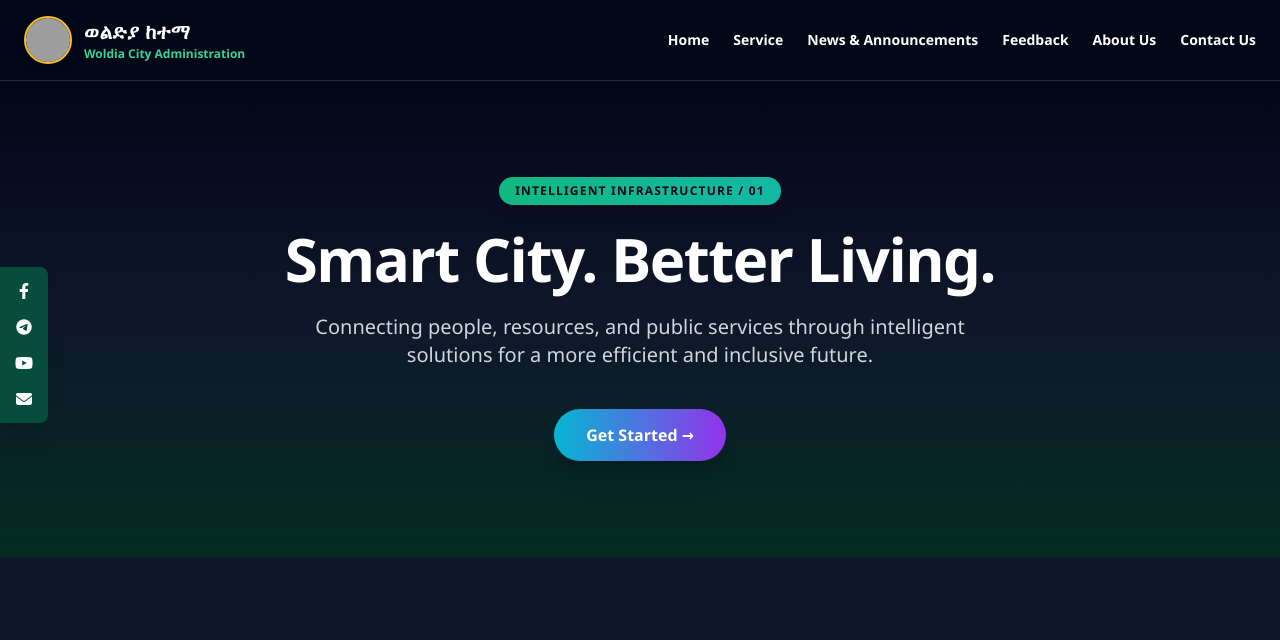
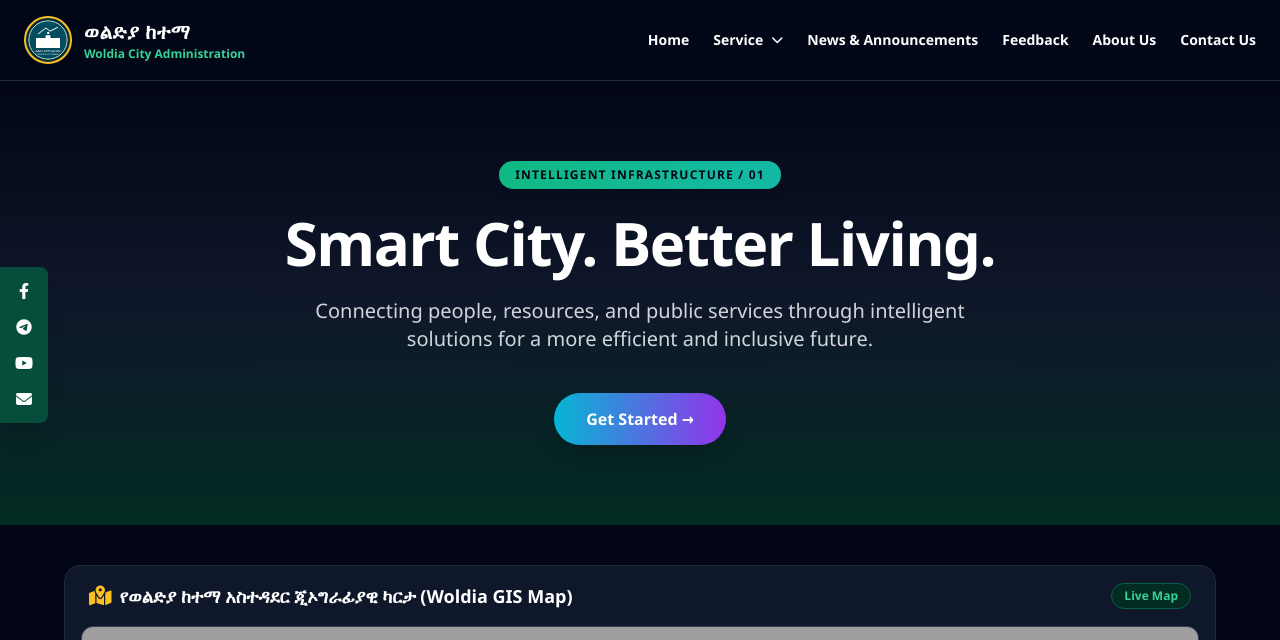
Before and after one commit to bruk9327-sketch/woldia-city-administrator-, a Flask app: page / in a window 1280 px wide. Shown: the top 640 px of the page. Run offline with Flask 3, Linux system fonts and the light colour scheme; some libraries are stand-ins or nearby versions; grey boxes are pictures that could not be loaded.

Commit message:
Update index.html

```diff
--- a/templates/index.html
+++ b/templates/index.html
@@ -10,38 +10,65 @@
   <link rel="stylesheet" href="https://cdnjs.cloudflare.com/ajax/libs/font-awesome/6.4.0/css/all.min.css">
   <style>
     body { font-family: 'Segoe UI', Tahoma, Geneva, Verdana, sans-serif; }
+    /* Dropdown Hover Animation */
+    .dropdown:hover .dropdown-menu { display: block; }
   </style>
 </head>
 <body class="bg-slate-900 text-gray-100 flex flex-col min-h-screen relative">
 
   <!-- Fixed Social Media Sidebar -->
   <div class="fixed left-0 top-1/3 z-40 flex flex-col space-y-1 bg-emerald-900 p-2 rounded-r-lg shadow-xl text-white">
-    <a href="#" class="w-8 h-8 flex items-center justify-center hover:bg-amber-500 rounded transition"><i class="fa-brands fa-facebook-f"></i></a>
-    <a href="#" class="w-8 h-8 flex items-center justify-center hover:bg-amber-500 rounded transition"><i class="fa-brands fa-telegram"></i></a>
-    <a href="#" class="w-8 h-8 flex items-center justify-center hover:bg-amber-500 rounded transition"><i class="fa-brands fa-youtube"></i></a>
-    <a href="#" class="w-8 h-8 flex items-center justify-center hover:bg-amber-500 rounded transition"><i class="fa-solid fa-envelope"></i></a>
+    <a href="#" class="w-8 h-8 flex items-center justify-center hover:bg-amber-500 rounded transition" title="Facebook"><i class="fa-brands fa-facebook-f"></i></a>
+    <a href="#" class="w-8 h-8 flex items-center justify-center hover:bg-amber-500 rounded transition" title="Telegram"><i class="fa-brands fa-telegram"></i></a>
+    <a href="#" class="w-8 h-8 flex items-center justify-center hover:bg-amber-500 rounded transition" title="YouTube"><i class="fa-brands fa-youtube"></i></a>
+    <a href="#" class="w-8 h-8 flex items-center justify-center hover:bg-amber-500 rounded transition" title="Email"><i class="fa-solid fa-envelope"></i></a>
   </div>
 
-  <!-- Header & Navigation Bar (እንደ ምስሎቹ ዘመናዊ ዲዛይን) -->
+  <!-- Header & Navigation Bar -->
   <header class="bg-slate-950/90 backdrop-blur-md text-white shadow-md sticky top-0 z-50 border-b border-slate-800">
     <div class="container mx-auto px-6 py-4 flex justify-between items-center">
-      <!-- Logo & City Title -->
+      <!-- Logo (አዲሱ የወልድያ ከተማ አስተዳደር ሎጎ) -->
       <div class="flex items-center space-x-3">
-        <img src="https://images.unsplash.com/photo-1590523277543-a94d2e4eb00b?w=100&h=100&fit=crop" alt="Woldia Logo" class="w-12 h-12 rounded-full border-2 border-amber-400 object-cover shadow-md">
+        <svg class="w-12 h-12 rounded-full border-2 border-amber-400 bg-teal-950 p-0.5 shadow-md" viewBox="0 0 100 100" xmlns="http://www.w3.org/2000/svg">
+          <circle cx="50" cy="50" r="48" fill="#034b5e" stroke="#ffffff" stroke-width="2"/>
+          <path d="M 25 35 L 45 20 L 55 28 L 75 18" fill="none" stroke="#ffffff" stroke-width="2.5"/>
+          <rect x="20" y="45" width="60" height="25" fill="#ffffff"/>
+          <rect x="44" y="38" width="12" height="32" fill="#ffffff"/>
+          <path d="M 48 30 L 53 30 L 53 35 L 48 35 Z" fill="#ffffff"/>
+          <text x="50" y="80" font-size="7" font-weight="bold" fill="#ffffff" text-anchor="middle">ወልድያ ከተማ አስተዳደር</text>
+          <text x="50" y="87" font-size="5" fill="#ffffff" text-anchor="middle">WELDEYA CITY ADMIN</text>
+        </svg>
         <div>
-          <h1 class="text-lg md:text-xl font-bold tracking-wide">ወልድያ ከተማ</h1>
+          <h1 class="text-lg md:text-xl font-bold tracking-wide text-white">ወልድያ ከተማ</h1>
           <p class="text-xs text-emerald-400 font-semibold">Woldia City Administration</p>
         </div>
       </div>
 
-      <!-- Navigation Links (Service ተጨምሮበታል) -->
-      <nav class="hidden lg:flex space-x-6 font-semibold text-sm">
-        <a href="#home" class="hover:text-amber-400 transition py-1">Home</a>
-        <a href="#services" class="hover:text-amber-400 transition py-1">Service</a>
-        <a href="#announcements" class="hover:text-amber-400 transition py-1">News & Announcements</a>
-        <a href="#feedback" class="hover:text-amber-400 transition py-1">Feedback</a>
-        <a href="#about" class="hover:text-amber-400 transition py-1">About Us</a>
-        <a href="#contact" class="hover:text-amber-400 transition py-1">Contact Us</a>
+      <!-- Navigation Links -->
+      <nav class="hidden lg:flex space-x-6 font-semibold text-sm items-center">
+        <a href="#home" class="hover:text-amber-400 transition py-2">Home</a>
+
+        <!-- Service Dropdown Menu -->
+        <div class="relative dropdown py-2">
+          <a href="#services" class="hover:text-amber-400 transition flex items-center gap-1">
+            Service <i class="fa-solid fa-chevron-down text-xs ml-1"></i>
+          </a>
+          <div class="dropdown-menu hidden absolute left-0 mt-2 w-64 bg-slate-950 border border-slate-800 rounded-xl shadow-2xl py-2 z-50">
+            <a href="#services" class="block px-4 py-2 text-xs hover:bg-slate-800 hover:text-amber-400 border-b border-slate-900"><i class="fa-solid fa-users-viewfinder text-emerald-400 mr-2"></i>Citizen Portal</a>
+            <a href="#services" class="block px-4 py-2 text-xs hover:bg-slate-800 hover:text-amber-400 border-b border-slate-900"><i class="fa-solid fa-list-check text-amber-400 mr-2"></i>Service Catalog</a>
+            <a href="#services" class="block px-4 py-2 text-xs hover:bg-slate-800 hover:text-amber-400 border-b border-slate-900"><i class="fa-solid fa-file-pen text-cyan-400 mr-2"></i>Application Management</a>
+            <a href="#services" class="block px-4 py-2 text-xs hover:bg-slate-800 hover:text-amber-400 border-b border-slate-900"><i class="fa-solid fa-check-to-slot text-purple-400 mr-2"></i>Workflow & Approval</a>
+            <a href="#services" class="block px-4 py-2 text-xs hover:bg-slate-800 hover:text-amber-400 border-b border-slate-900"><i class="fa-solid fa-receipt text-emerald-400 mr-2"></i>Payment & Receipt</a>
+            <a href="#services" class="block px-4 py-2 text-xs hover:bg-slate-800 hover:text-amber-400 border-b border-slate-900"><i class="fa-solid fa-bell text-amber-400 mr-2"></i>Tracking & Notification</a>
+            <a href="#services" class="block px-4 py-2 text-xs hover:bg-slate-800 hover:text-amber-400 border-b border-slate-900"><i class="fa-solid fa-triangle-exclamation text-cyan-400 mr-2"></i>Complaint Management</a>
+            <a href="#services" class="block px-4 py-2 text-xs hover:bg-slate-800 hover:text-amber-400"><i class="fa-solid fa-chart-line text-purple-400 mr-2"></i>Reports & Analytics</a>
+          </div>
+        </div>
+
+        <a href="#announcements" class="hover:text-amber-400 transition py-2">News & Announcements</a>
+        <a href="#feedback" class="hover:text-amber-400 transition py-2">Feedback</a>
+        <a href="#about" class="hover:text-amber-400 transition py-2">About Us</a>
+        <a href="#contact" class="hover:text-amber-400 transition py-2">Contact Us</a>
       </nav>
 
       <!-- Mobile Menu Button -->
@@ -53,7 +80,17 @@
     <!-- Mobile Dropdown Menu -->
     <div id="mobileMenu" class="hidden lg:hidden bg-slate-900 text-white px-6 py-4 space-y-3 font-semibold text-sm border-t border-slate-800">
       <a href="#home" class="block hover:text-amber-400">Home</a>
-      <a href="#services" class="block hover:text-amber-400">Service</a>
+      <div class="pl-2 border-l-2 border-emerald-500 space-y-2 py-1">
+        <span class="text-xs text-emerald-400 font-bold block uppercase">Services</span>
+        <a href="#services" class="block text-xs hover:text-amber-400">Citizen Portal</a>
+        <a href="#services" class="block text-xs hover:text-amber-400">Service Catalog</a>
+        <a href="#services" class="block text-xs hover:text-amber-400">Application Management</a>
+        <a href="#services" class="block text-xs hover:text-amber-400">Workflow & Approval</a>
+        <a href="#services" class="block text-xs hover:text-amber-400">Payment & Receipt</a>
+        <a href="#services" class="block text-xs hover:text-amber-400">Tracking & Notification</a>
+        <a href="#services" class="block text-xs hover:text-amber-400">Complaint Management</a>
+        <a href="#services" class="block text-xs hover:text-amber-400">Reports & Analytics</a>
+      </div>
       <a href="#announcements" class="block hover:text-amber-400">News & Announcements</a>
       <a href="#feedback" class="block hover:text-amber-400">Feedback</a>
       <a href="#about" class="block hover:text-amber-400">About Us</a>
@@ -61,8 +98,8 @@
     </div>
   </header>
 
-  <!-- Hero Section (ፎቶው ጠፍቶ በምስሎቹ ላይ እንዳለ ዘመናዊ Smart City ዲዛይን ተተካ) -->
-  <section id="home" class="relative bg-gradient-to-b from-slate-950 via-slate-900 to-emerald-950 text-white py-24 px-6 text-center overflow-hidden">
+  <!-- Hero Section -->
+  <section id="home" class="relative bg-gradient-to-b from-slate-950 via-slate-900 to-emerald-950 text-white py-20 px-6 text-center overflow-hidden">
     <div class="container mx-auto max-w-4xl relative z-10 space-y-6">
       <span class="bg-gradient-to-r from-emerald-500 to-teal-500 text-slate-950 text-xs font-extrabold px-4 py-1.5 rounded-full uppercase tracking-widest shadow-lg inline-block">
         INTELLIGENT INFRASTRUCTURE / 01
@@ -81,7 +118,33 @@
     </div>
   </section>
 
-  <!-- Services Section (የተጠየቁትን 8 የኢ-ሰርቪስ ክፍሎች ያካተተ) -->
+  <!-- Google Map Section (Woldia Location Map) -->
+  <section class="py-10 px-6 bg-slate-950">
+    <div class="container mx-auto max-w-6xl">
+      <div class="bg-slate-900 p-4 rounded-2xl border border-slate-800 shadow-2xl">
+        <div class="flex items-center justify-between mb-4 px-2">
+          <div class="flex items-center space-x-2">
+            <i class="fa-solid fa-map-location-dot text-amber-400 text-xl"></i>
+            <h3 class="text-white font-bold text-base md:text-lg">የወልድያ ከተማ አስተዳደር ጂኦግራፊያዊ ካርታ (Woldia GIS Map)</h3>
+          </div>
+          <span class="text-xs text-emerald-400 font-semibold bg-emerald-950 px-3 py-1 rounded-full border border-emerald-800">Live Map</span>
+        </div>
+        <div class="w-full h-80 rounded-xl overflow-hidden border border-slate-700 shadow-inner">
+          <iframe
+            src="https://www.google.com/maps/embed?pb=!1m18!1m12!1m3!1d31448.33089764024!2d39.5852914!3d11.8315147!2m3!1f0!2f0!3f0!3m2!1i1024!2i768!4f13.1!3m3!1m2!1s0x16479cfca1df8a1d%3A0xb3efb9d5c07b6f79!2sWeldiya!5e0!3m2!1sen!2set!4v1710000000000!5m2!1sen!2set"
+            width="100%"
+            height="100%"
+            style="border:0;"
+            allowfullscreen=""
+            loading="lazy"
+            referrerpolicy="no-referrer-when-downgrade">
+          </iframe>
+        </div>
+      </div>
+    </div>
+  </section>
+
+  <!-- Services Section -->
   <section id="services" class="py-20 px-6 bg-slate-900">
     <div class="container mx-auto max-w-6xl">
       <div class="text-center mb-16">
@@ -92,49 +155,41 @@
       </div>
 
       <div class="grid grid-cols-1 md:grid-cols-2 lg:grid-cols-4 gap-6">
-        <!-- 1 -->
         <div class="bg-slate-800/80 border border-slate-700 p-6 rounded-2xl shadow-lg hover:border-emerald-500 transition group">
           <div class="text-emerald-400 text-3xl mb-4 group-hover:scale-110 transition transform"><i class="fa-solid fa-users-viewfinder"></i></div>
           <h3 class="text-lg font-bold text-white mb-2">Citizen Portal</h3>
           <p class="text-gray-400 text-sm">ዜጎች በቀላሉ መለያ በመፍጠር አገልግሎት የሚጠይቁበት እና የሚከታተሉበት ፖርታል።</p>
         </div>
-        <!-- 2 -->
         <div class="bg-slate-800/80 border border-slate-700 p-6 rounded-2xl shadow-lg hover:border-emerald-500 transition group">
           <div class="text-amber-400 text-3xl mb-4 group-hover:scale-110 transition transform"><i class="fa-solid fa-list-check"></i></div>
           <h3 class="text-lg font-bold text-white mb-2">Service Catalog</h3>
           <p class="text-gray-400 text-sm">የእያንዳንዱ አገልግሎት መስፈርት፣ የሚያስፈልጉ ሰነዶችና የሚመለከታቸው ክፍያዎች ዝርዝር።</p>
         </div>
-        <!-- 3 -->
         <div class="bg-slate-800/80 border border-slate-700 p-6 rounded-2xl shadow-lg hover:border-emerald-500 transition group">
           <div class="text-cyan-400 text-3xl mb-4 group-hover:scale-110 transition transform"><i class="fa-solid fa-file-pen"></i></div>
           <h3 class="text-lg font-bold text-white mb-2">Application Management</h3>
           <p class="text-gray-400 text-sm">የአገልግሎት ጥያቄዎችን በኦንላይን መቀበል፣ መመዝገብ እና በአግባቡ ማስኬድ።</p>
         </div>
-        <!-- 4 -->
         <div class="bg-slate-800/80 border border-slate-700 p-6 rounded-2xl shadow-lg hover:border-emerald-500 transition group">
           <div class="text-purple-400 text-3xl mb-4 group-hover:scale-110 transition transform"><i class="fa-solid fa-check-to-slot"></i></div>
           <h3 class="text-lg font-bold text-white mb-2">Workflow & Approval</h3>
           <p class="text-gray-400 text-sm">ጥያቄዎችን ከአንድ ባለሙያ ወደ ኃላፊ በቅደም ተከተል ማስተላለፍና ማጽደቅ።</p>
         </div>
-        <!-- 5 -->
         <div class="bg-slate-800/80 border border-slate-700 p-6 rounded-2xl shadow-lg hover:border-emerald-500 transition group">
           <div class="text-emerald-400 text-3xl mb-4 group-hover:scale-110 transition transform"><i class="fa-solid fa-receipt"></i></div>
           <h3 class="text-lg font-bold text-white mb-2">Payment & Receipt</h3>
           <p class="text-gray-400 text-sm">ዲጂታል ክፍያዎችን መፈጸምና ኦፊሴላዊ ደረሰኝ በራስ-ሰር ማውጣት።</p>
         </div>
-        <!-- 6 -->
         <div class="bg-slate-800/80 border border-slate-700 p-6 rounded-2xl shadow-lg hover:border-emerald-500 transition group">
           <div class="text-amber-400 text-3xl mb-4 group-hover:scale-110 transition transform"><i class="fa-solid fa-bell"></i></div>
           <h3 class="text-lg font-bold text-white mb-2">Tracking & Notification</h3>
           <p class="text-gray-400 text-sm">የጥያቄን ሁኔታ በሰዓቱ መከታተል እና በSMS ወይም በኢሜይል ማሳወቂያ መቀበል።</p>
         </div>
-        <!-- 7 -->
         <div class="bg-slate-800/80 border border-slate-700 p-6 rounded-2xl shadow-lg hover:border-emerald-500 transition group">
           <div class="text-cyan-400 text-3xl mb-4 group-hover:scale-110 transition transform"><i class="fa-solid fa-triangle-exclamation"></i></div>
           <h3 class="text-lg font-bold text-white mb-2">Complaint Management</h3>
           <p class="text-gray-400 text-sm">ቅሬታዎችን በቀላሉ መመዝገብ፣ መከታተል እና ፈጣን ምላሽ መስጠት።</p>
         </div>
-        <!-- 8 -->
         <div class="bg-slate-800/80 border border-slate-700 p-6 rounded-2xl shadow-lg hover:border-emerald-500 transition group">
           <div class="text-purple-400 text-3xl mb-4 group-hover:scale-110 transition transform"><i class="fa-solid fa-chart-line"></i></div>
           <h3 class="text-lg font-bold text-white mb-2">Reports & Analytics</h3>
@@ -155,7 +210,6 @@
       </div>
 
       <div class="grid grid-cols-1 md:grid-cols-2 gap-8">
-        <!-- News 1 -->
         <div class="bg-slate-900 border border-slate-800 rounded-2xl p-6 shadow-xl flex flex-col justify-between hover:border-amber-500/50 transition">
           <div>
             <div class="flex justify-between items-center mb-4">
@@ -173,7 +227,6 @@
           </div>
         </div>
 
-        <!-- News 2 -->
         <div class="bg-slate-900 border border-slate-800 rounded-2xl p-6 shadow-xl flex flex-col justify-between hover:border-amber-500/50 transition">
           <div>
             <div class="flex justify-between items-center mb-4">
@@ -274,7 +327,7 @@
     </div>
   </section>
 
-  <!-- Dark Footer (እንደ ምስሎቹ ዘመናዊ መዋቅር) -->
+  <!-- Dark Footer -->
   <footer class="bg-slate-950 text-gray-400 py-10 px-6 border-t border-slate-800 mt-auto">
     <div class="container mx-auto max-w-6xl grid grid-cols-1 md:grid-cols-3 gap-8 text-left mb-8">
       <div>
```
